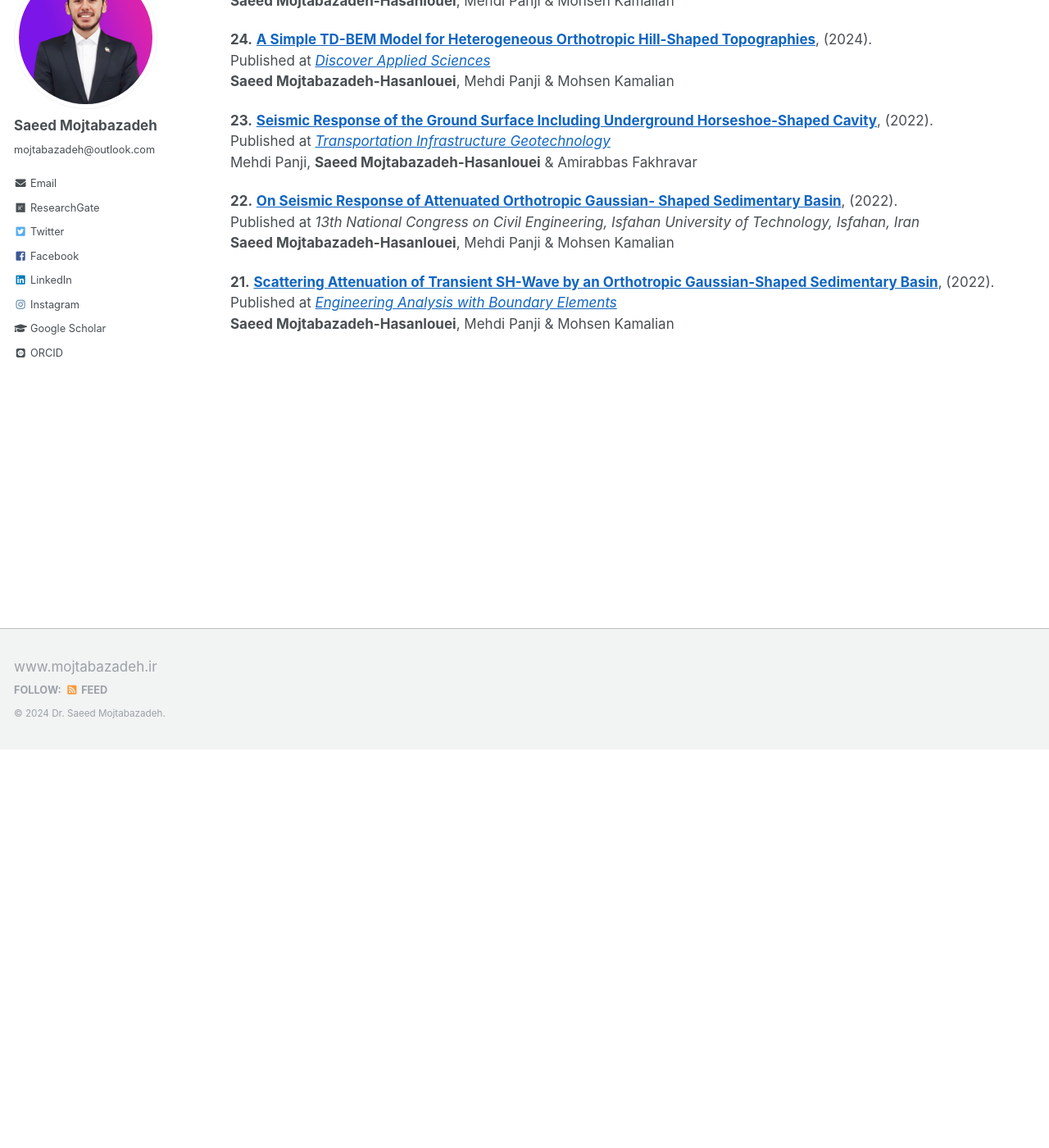
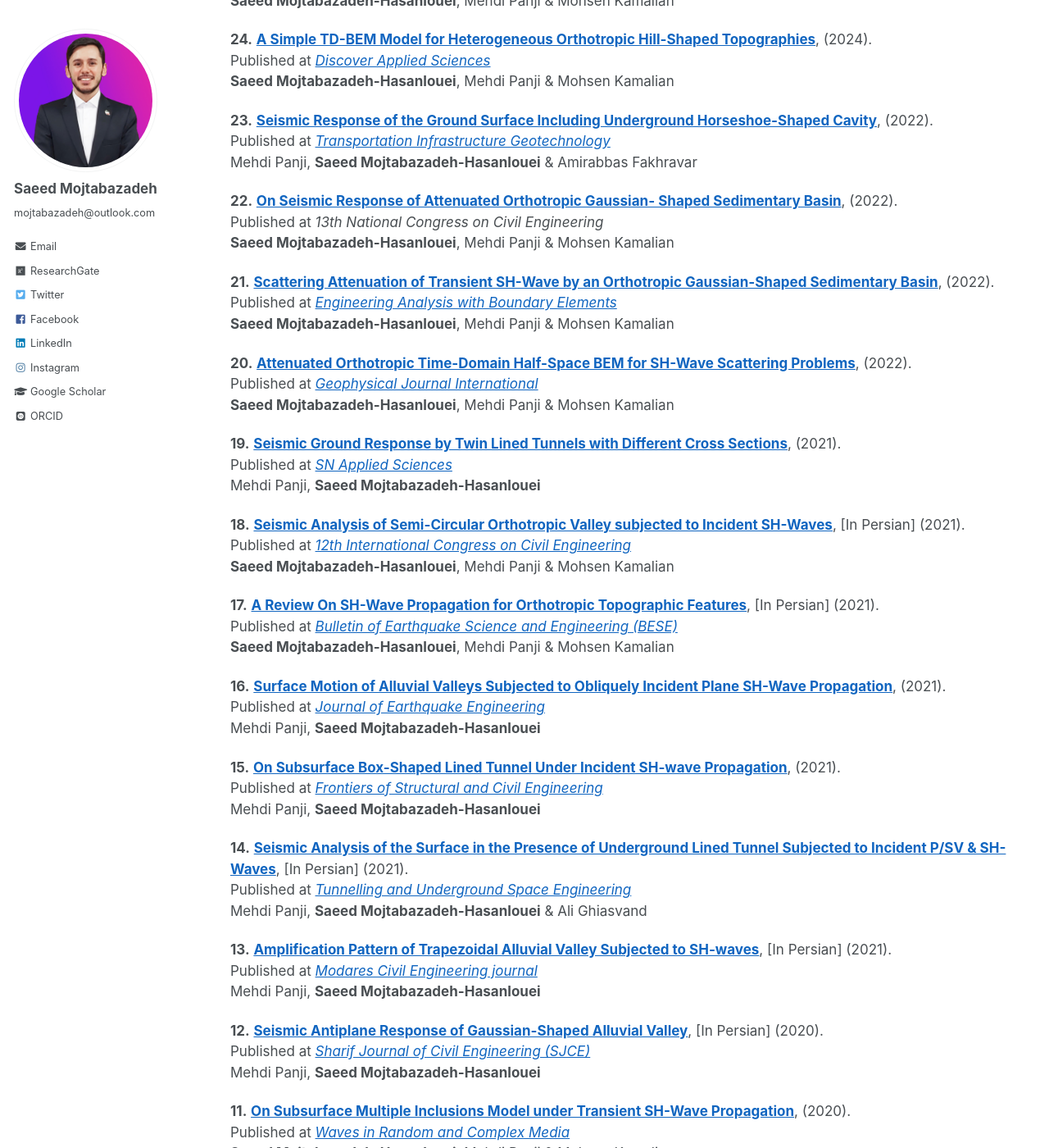
Before and after one commit to mojtabazadeh/mojtabazadeh.github.io, a Jekyll site: the page built from _pages/research.md, in a window 1280 px wide and 1400 px high, scrolled down 486 px. Shown: the whole window at 82% size. Built offline with Jekyll 4.4.1, drawn with Linux system fonts in a browser that asks for light colours; some web fonts are replaced; some of the changed text lies outside the part shown.

Commit message:
Update research.md

```diff
--- a/_pages/research.md
+++ b/_pages/research.md
@@ -31,11 +31,111 @@ ___
   Mehdi Panji, **Saeed Mojtabazadeh-Hasanlouei** & Amirabbas Fakhravar
 
 
-  **22.** **[On Seismic Response of Attenuated Orthotropic Gaussian- Shaped Sedimentary Basin](https://drive.google.com/file/d/1vUqp1ap5j5aaoC14DXfSq4CrZkxKmf8Y/view?usp=drive_link)**, (2022).
-  Published at *13th National Congress on Civil Engineering, Isfahan University of Technology, Isfahan, Iran*
+**22.** **[On Seismic Response of Attenuated Orthotropic Gaussian- Shaped Sedimentary Basin](https://drive.google.com/file/d/1vUqp1ap5j5aaoC14DXfSq4CrZkxKmf8Y/view?usp=drive_link)**, (2022).
+  Published at *13th National Congress on Civil Engineering*
   **Saeed Mojtabazadeh-Hasanlouei**, Mehdi Panji & Mohsen Kamalian
 
 
-  **21.** **[Scattering Attenuation of Transient SH-Wave by an Orthotropic Gaussian-Shaped Sedimentary Basin](https://drive.google.com/file/d/1ZjYR11kQZFHfrSNgTpXFFyhe1ASfY-Zf/view?usp=drive_link)**, (2022).
+**21.** **[Scattering Attenuation of Transient SH-Wave by an Orthotropic Gaussian-Shaped Sedimentary Basin](https://drive.google.com/file/d/1ZjYR11kQZFHfrSNgTpXFFyhe1ASfY-Zf/view?usp=drive_link)**,  (2022).
   Published at [*Engineering Analysis with Boundary Elements*](https://www.sciencedirect.com/science/article/abs/pii/S095579972200131X?via%3Dihub)
   **Saeed Mojtabazadeh-Hasanlouei**, Mehdi Panji & Mohsen Kamalian
+
+
+**20.** **[Attenuated Orthotropic Time-Domain Half-Space BEM for SH-Wave Scattering Problems](https://drive.google.com/file/d/1R2Y_t1OTk-sgyRe5zsbywPcZXiUPT_9u/view?usp=drive_link)**,  (2022).
+  Published at [*Geophysical Journal International*](https://academic.oup.com/gji/article/229/3/1881/6515946?login=false)
+  **Saeed Mojtabazadeh-Hasanlouei**, Mehdi Panji & Mohsen Kamalian
+
+
+**19.** **[Seismic Ground Response by Twin Lined Tunnels with Different Cross Sections](https://drive.google.com/file/d/1BEwrAALhnmFbk-uCpbY3dy9POcFTL6t8/view?usp=drive_link)**,  (2021).
+  Published at [*SN Applied Sciences*](https://link.springer.com/article/10.1007/s42452-021-04770-7)
+  Mehdi Panji, **Saeed Mojtabazadeh-Hasanlouei**
+
+
+**18.** **[Seismic Analysis of Semi-Circular Orthotropic Valley subjected to Incident SH-Waves]()**,  [In Persian] (2021).
+  Published at [*12th International Congress on Civil Engineering*](https://drive.google.com/file/d/1xDRdNjALPRq3xCbj6XY_Ht6e96gvsVJ3/view?usp=drive_link)
+  **Saeed Mojtabazadeh-Hasanlouei**, Mehdi Panji & Mohsen Kamalian
+
+
+  **17.** **[A Review On SH-Wave Propagation for Orthotropic Topographic Features](https://drive.google.com/file/d/12dQq0EbY6zE5tWXujgZzU_MNKa_vuQuk/view?usp=drive_link)**,  [In Persian] (2021).
+  Published at [*Bulletin of Earthquake Science and Engineering (BESE)*](https://www.bese.ir/article_244240.html)
+  **Saeed Mojtabazadeh-Hasanlouei**, Mehdi Panji & Mohsen Kamalian
+
+
+  **16.** **[Surface Motion of Alluvial Valleys Subjected to Obliquely Incident Plane SH-Wave Propagation](https://drive.google.com/file/d/1tMt756n7TdQgWxWrdTBidZ0AA_HocXxh/view?usp=drive_link)**,  (2021).
+  Published at [*Journal of Earthquake Engineering*](https://www.tandfonline.com/doi/full/10.1080/13632469.2021.1927886)
+  Mehdi Panji, **Saeed Mojtabazadeh-Hasanlouei**
+
+
+  **15.** **[On Subsurface Box-Shaped Lined Tunnel Under Incident SH-wave Propagation](https://drive.google.com/file/d/1qGAaUjBN7hnJ6DqP5vwZT1ea8xkqQ1ZN/view?usp=drive_link)**,  (2021).
+  Published at [*Frontiers of Structural and Civil Engineering*](https://link.springer.com/article/10.1007/s11709-021-0740-x)
+  Mehdi Panji, **Saeed Mojtabazadeh-Hasanlouei**
+
+
+  **14.** **[Seismic Analysis of the Surface in the Presence of Underground Lined Tunnel Subjected to Incident P/SV & SH-Waves](https://drive.google.com/file/d/1bfYiDmBY63XJbeHN_bbz1rbydlPGY-ML/view?usp=drive_link)**,  [In Persian] (2021).
+  Published at [*Tunnelling and Underground Space Engineering*](https://tuse.shahroodut.ac.ir/article_2106.html)
+  Mehdi Panji, **Saeed Mojtabazadeh-Hasanlouei** & Ali Ghiasvand
+
+
+  **13.** **[Amplification Pattern of Trapezoidal Alluvial Valley Subjected to SH-waves](https://drive.google.com/file/d/1HhylinaSben4SdfmuBVZPT2e1gdNVIAs/view?usp=drive_link)**,  [In Persian] (2021).
+  Published at [*Modares Civil Engineering journal*](https://mcej.modares.ac.ir/browse.php?a_id=43920&slc_lang=en&sid=16&printcase=1&hbnr=1&hmb=1)
+  Mehdi Panji, **Saeed Mojtabazadeh-Hasanlouei**
+
+
+  **12.** **[Seismic Antiplane Response of Gaussian-Shaped Alluvial Valley](https://drive.google.com/file/d/1XmrYA_WT88fPGrZmJ5orgKQ0HKi7Nvty/view?usp=drive_link)**,  [In Persian] (2020).
+  Published at [*Sharif Journal of Civil Engineering (SJCE)*](https://sjce.journals.sharif.edu/article_22191.html)
+  Mehdi Panji, **Saeed Mojtabazadeh-Hasanlouei**
+
+
+  **11.** **[On Subsurface Multiple Inclusions Model under Transient SH-Wave Propagation](https://drive.google.com/file/d/17Pc5XXKCU5Y9dpBxLzC_NFKIeeKyGaAG/view?usp=drive_link)**,  (2020).
+  Published at [*Waves in Random and Complex Media*](https://www.tandfonline.com/doi/full/10.1080/17455030.2020.1842553)
+  **Saeed Mojtabazadeh-Hasanlouei**, Mehdi Panji & Mohsen Kamalian
+
+
+  **10.** **[Transient Response of the Surface by Twin Underground Inclusions Subjected to SH-Waves](https://drive.google.com/file/d/1vzfmdQFWViJ_45XO65OEeUJrjweWJnlg/view?usp=drive_link)**,  [In Persian] (2020).
+  Published at [*Bulletin of Earthquake Science and Engineering (BESE)*](https://www.bese.ir/article_241894.html)
+  Mehdi Panji, **Saeed Mojtabazadeh-Hasanlouei**
+
+
+  **9.** **[Seismic Response of the Trapezoidal Alluvial Hill Located on a Circular Cavity: Incident SH-Wave](https://drive.google.com/file/d/1QuetgIfxn6FKu86EVuoxQQ2bp-hHv_9i/view?usp=drive_link)**,  [In Persian] (2020).
+  Published at [*Amirkabir Journal of Civil Engineering*](https://ceej.aut.ac.ir/article_4775.html?lang=en)
+  Mehdi Panji, **Saeed Mojtabazadeh-Hasanlouei** & Mohammad Habibivand
+
+
+  **8.** **[Impedance Ratio Effect of the Trapezoidal Alluvial Hill on the Seismic Response of Ground Surface](https://drive.google.com/file/d/1WQnch4YXaEtekl2I115Vr6xkloVNYcxT/view?usp=drive_link)**,  [In Persian] (2020).
+  Published at *12th National Congress on Civil Engineering*
+  Mehdi Panji, **Saeed Mojtabazadeh-Hasanlouei**
+
+
+  **7.** **[]()**,  (2022).
+  Published at [**]()
+  **Saeed Mojtabazadeh-Hasanlouei**, Mehdi Panji & Mohsen Kamalian
+
+
+  **6.** **[]()**,  (2022).
+  Published at [**]()
+  **Saeed Mojtabazadeh-Hasanlouei**, Mehdi Panji & Mohsen Kamalian
+
+
+  **5.** **[]()**,  (2022).
+  Published at [**]()
+  **Saeed Mojtabazadeh-Hasanlouei**, Mehdi Panji & Mohsen Kamalian
+
+
+  **4.** **[]()**,  (2022).
+  Published at [**]()
+  **Saeed Mojtabazadeh-Hasanlouei**, Mehdi Panji & Mohsen Kamalian
+
+
+  **3.** **[]()**,  (2022).
+  Published at [**]()
+  **Saeed Mojtabazadeh-Hasanlouei**, Mehdi Panji & Mohsen Kamalian
+
+
+  **2.** **[]()**,  (2022).
+  Published at [**]()
+  **Saeed Mojtabazadeh-Hasanlouei**, Mehdi Panji & Mohsen Kamalian
+
+
+  **1.** **[]()**,  (2022).
+  Published at [**]()
+  **Saeed Mojtabazadeh-Hasanlouei**, Mehdi Panji & Mohsen Kamalian
```
